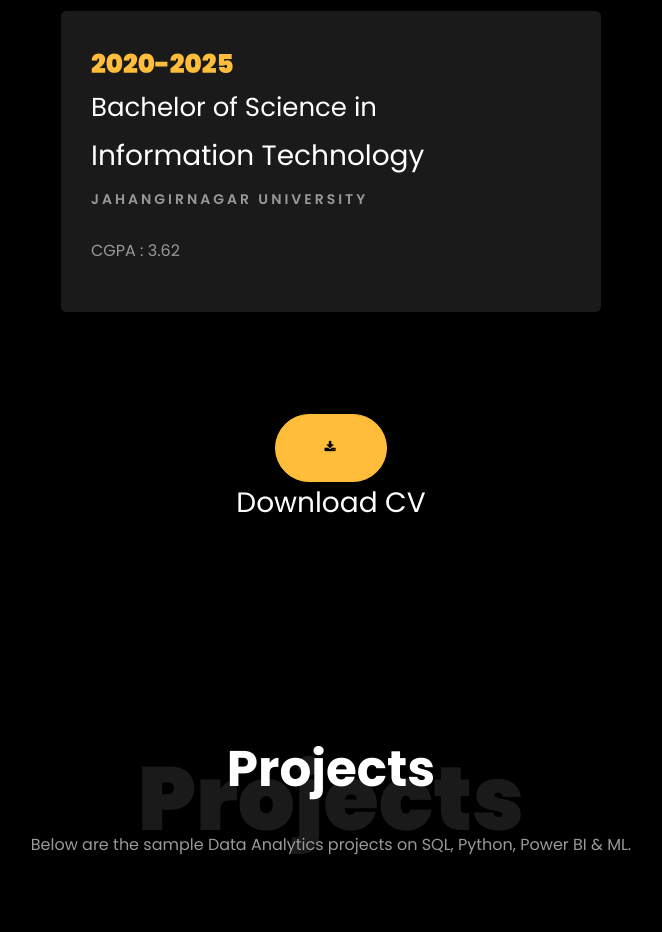
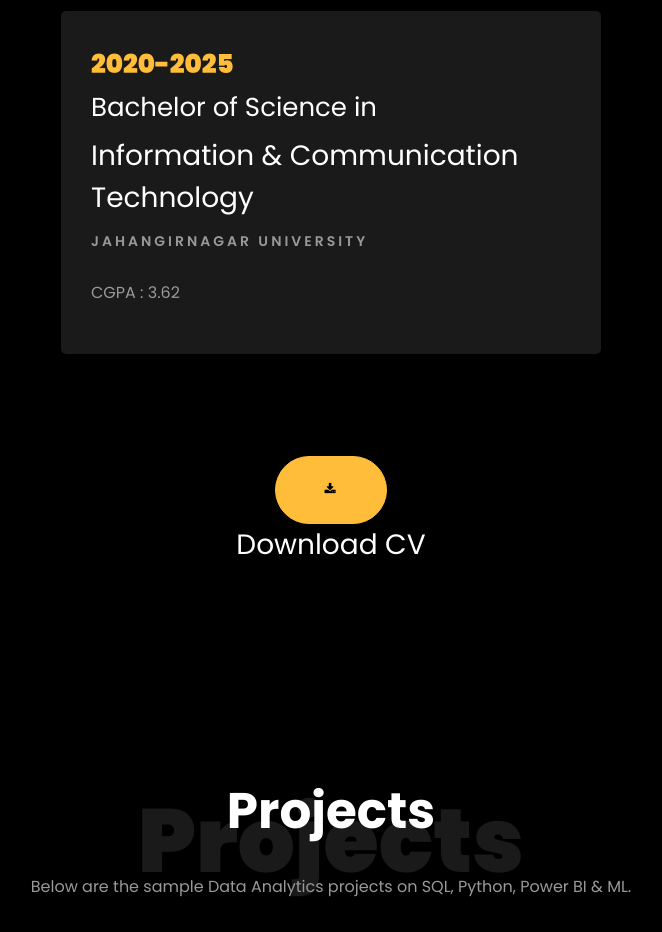
Before and after one commit to KoushikiAgarwal/k, a plain HTML site: page index.html in a window 1280 px wide. Shown: the part 2220-3152 px from the top of the page, without its empty margins (309-971 px from the left). Drawn offline with Linux system fonts and the light colour scheme; files whose address does not match are found by name.

Commit message:
index.html

```diff
--- a/index.html
+++ b/index.html
@@ -375,7 +375,7 @@
     				<div class="resume-wrap ftco-animate">
     					<span class="date">2020-2025</span>
     					<h2>Bachelor of Science in </h2>
-						<h3>Information Technology </h3>
+						<h3>Information & Communication Technology </h3>
     					<span class="position">Jahangirnagar University</span>
     					<p class="mt-4">CGPA : 3.62</p>
     				</div>
```
